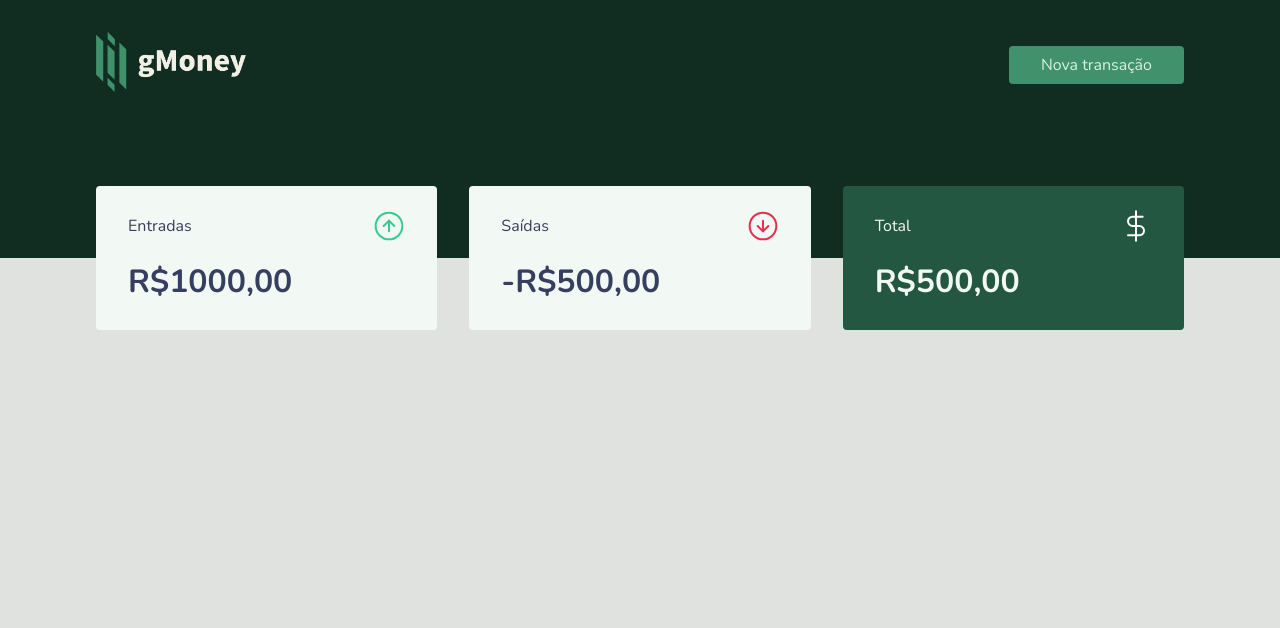
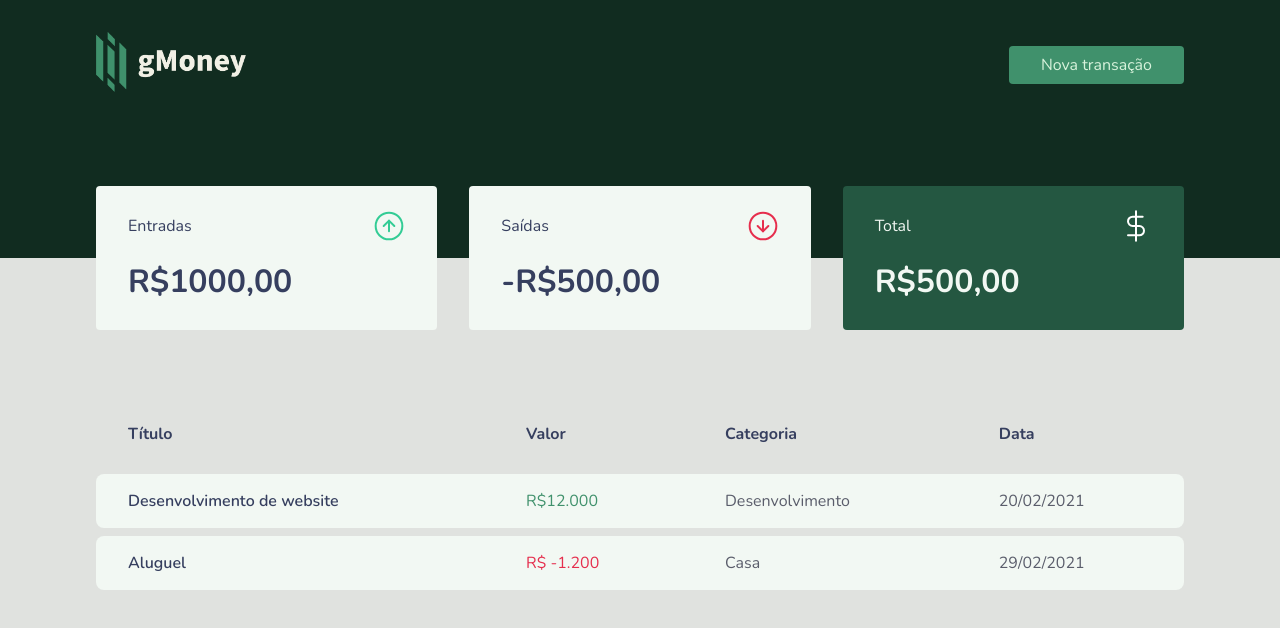
Before and after one commit to Elesiann/gMoney, a React (Create React App) app: page / in a window 1280 px wide. Shown: the top 628 px of the page. Built offline with nearby package versions, Linux system fonts and the light colour scheme.

Commit message:
summary changes

```diff
--- a/src/components/Dashboard/index.tsx
+++ b/src/components/Dashboard/index.tsx
@@ -1,10 +1,12 @@
 import { Container } from "./styles";
 import { Summary } from "../Summary";
+import { TransactionsTable } from "../TransactionsTable";
 
 export function Dashboard() {
-    return (
-        <Container>
-            <Summary />
-        </Container>
-    )
+  return (
+    <Container>
+      <Summary />
+      <TransactionsTable />
+    </Container>
+  );
 }
--- /dev/null
+++ b/src/components/TransactionsTable/index.tsx
@@ -0,0 +1,33 @@
+import { Container } from "./styles";
+
+export function TransactionsTable() {
+  return (
+    <Container>
+      <table>
+        <thead>
+          <tr>
+            <th>Título</th>
+            <th>Valor</th>
+            <th>Categoria</th>
+            <th>Data</th>
+          </tr>
+        </thead>
+
+        <tbody>
+          <tr>
+            <td>Desenvolvimento de website</td>
+            <td className="deposit">R$12.000</td>
+            <td>Desenvolvimento</td>
+            <td>20/02/2021</td>
+          </tr>
+          <tr>
+            <td>Aluguel</td>
+            <td className="withdraw">R$ -1.200</td>
+            <td>Casa</td>
+            <td>29/02/2021</td>
+          </tr>
+        </tbody>
+      </table>
+    </Container>
+  );
+}
--- /dev/null
+++ b/src/components/TransactionsTable/styles.ts
@@ -0,0 +1,43 @@
+import styled from "styled-components";
+
+export const Container = styled.div`
+  margin-top: 4rem;
+
+  table {
+    //tables por padrao nao ocupam todo o width
+    width: 100%;
+    border-spacing: 0 0.5rem;
+
+    th {
+      color: var(--text-title);
+      font-weight: 700;
+      padding: 1rem 2rem;
+      text-align: left;
+      line-height: 2rem;
+    }
+
+    td {
+      padding: 1rem 2rem;
+      border: 0;
+      background-color: var(--mint-cream);
+      color: var(--text-body);
+
+      &:first-child {
+        color: var(--text-title);
+        font-weight: 600;
+        border-radius: 0.5rem 0 0 0.5rem;
+      }
+
+      &:last-child {
+        border-radius: 0 0.5rem 0.5rem 0;
+      }
+
+      &.deposit {
+        color: var(--illuminating-emerald);
+      }
+      &.withdraw {
+        color: var(--red-color);
+      }
+    }
+  }
+`;
--- a/src/styles/global.ts
+++ b/src/styles/global.ts
@@ -12,7 +12,7 @@
         --green-color: #D8F3DC;
 
         --text-title: #363f5f;
-        --text-body: #969cb3;
+        --text-body: #5a5d6b;
 
         --mint-cream: #f2f8f3ff;
         --nyanza: #d8f3dcff;
```
